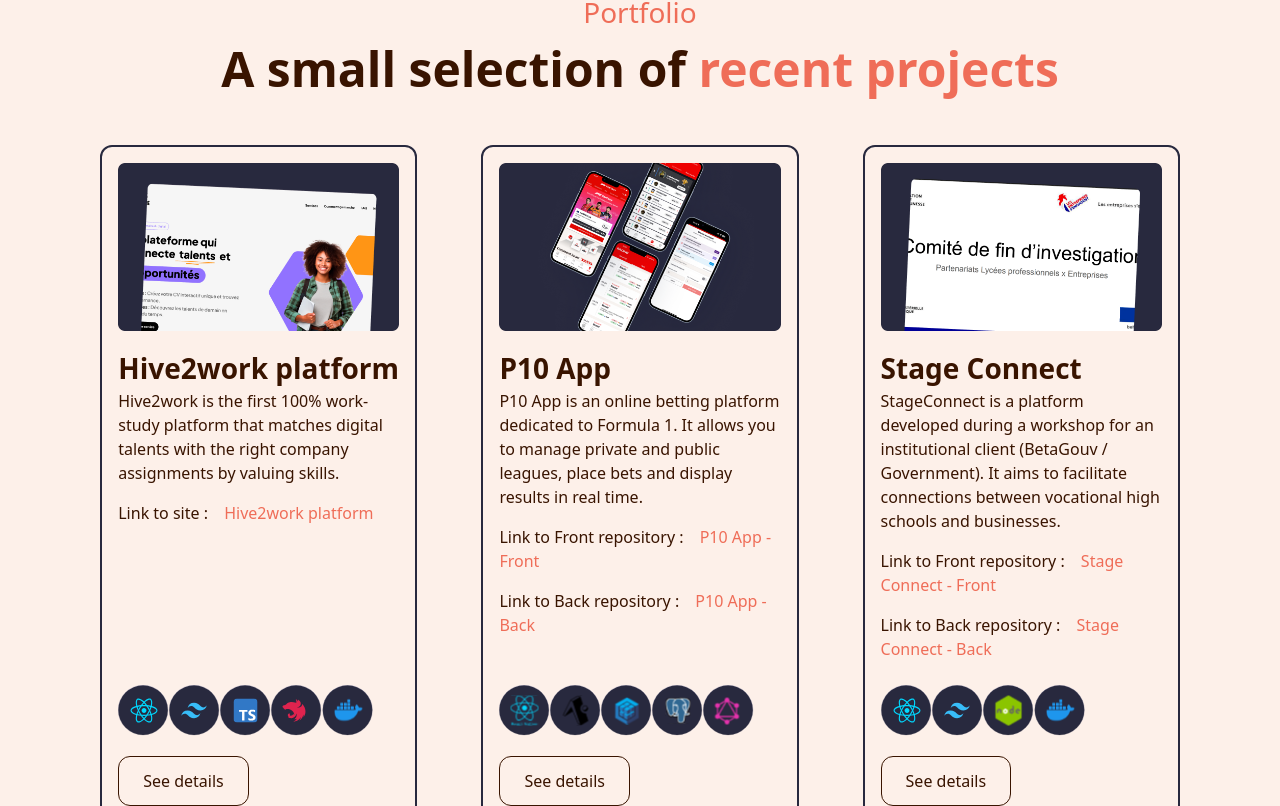
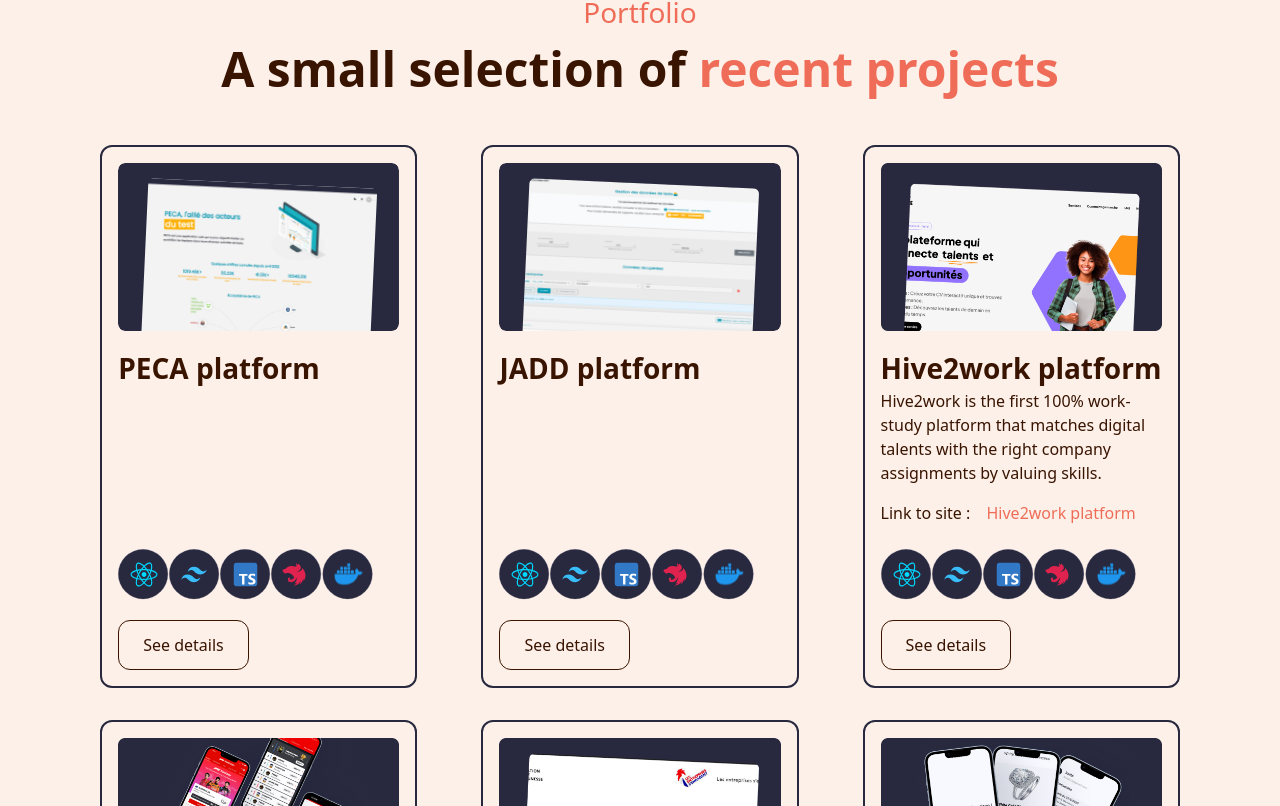
Before and after one commit to SarahOtmane/Portfolio, an Angular app: page / in a window 1280 px wide. Shown: the part 1654-2460 px from the top of the page. Built offline with nearby package versions, Linux system fonts and the light colour scheme.

Commit message:
feat: ajouter de nouveaux projets à la section des projets

```diff
--- a/src/app/components/section-projet/section-projet.ts
+++ b/src/app/components/section-projet/section-projet.ts
@@ -10,6 +10,18 @@
 })
 export class SectionProjet {
   projects: Project[] = [
+    {
+      title: 'PECA platform',
+      description: '',
+      image: 'assets/peca.svg',
+      techIcons: ['icon-react', 'icon-tailwind', 'icon-typescript', 'icon-nestjs', 'icon-docker']
+    },
+    {
+      title: 'JADD platform',
+      description: '',
+      image: 'assets/jdd.svg',
+      techIcons: ['icon-react', 'icon-tailwind', 'icon-typescript', 'icon-nestjs', 'icon-docker']
+    },
     {
       title: 'Hive2work platform',
       description: 'Hive2work is the first 100% work-study platform that matches digital talents with the right company assignments by valuing skills.',
```
